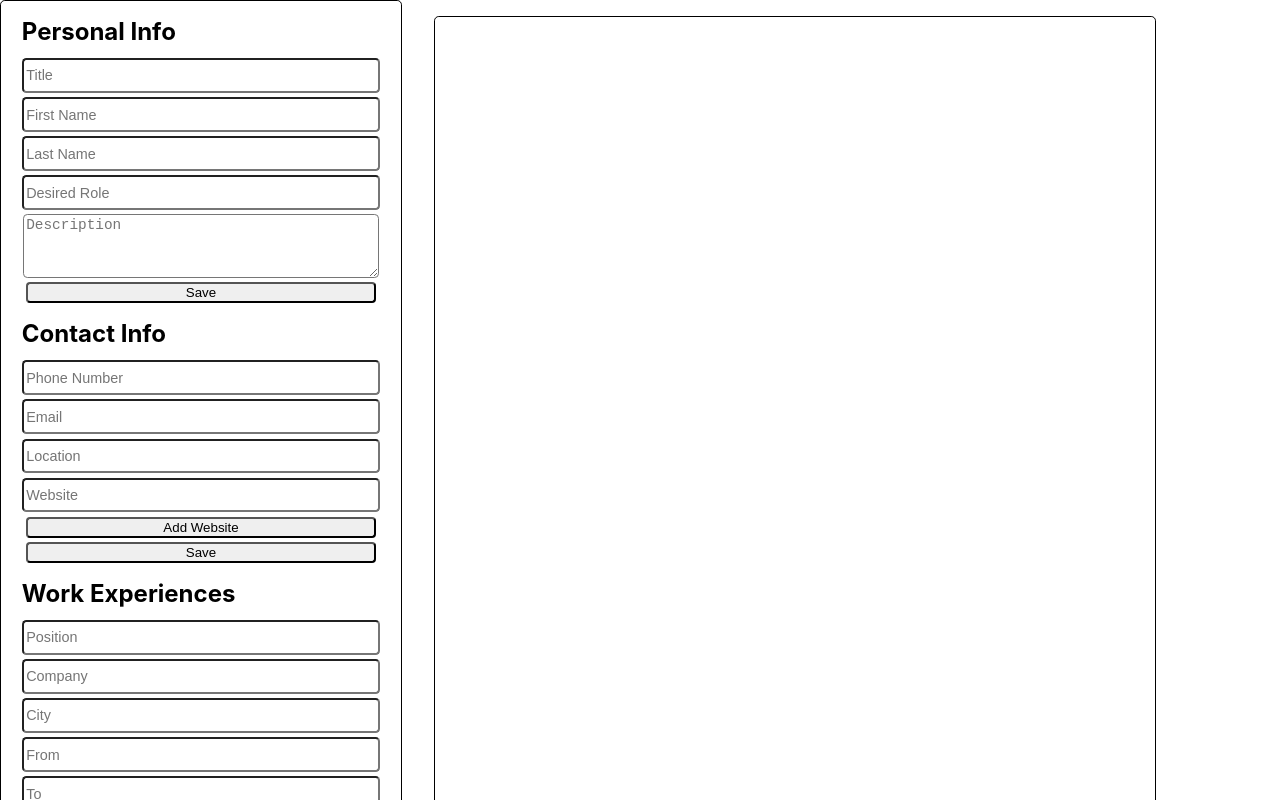
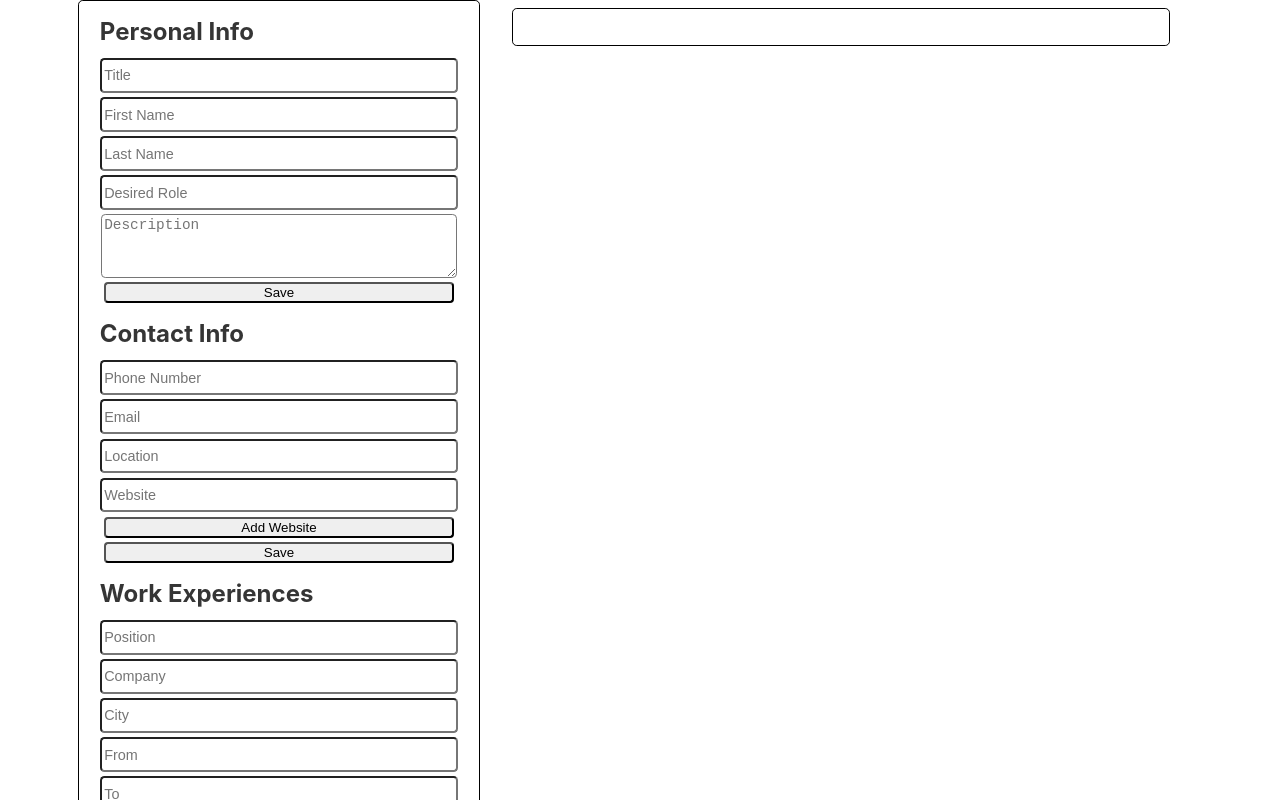
Before and after one commit to G-Cioni/cv-creator, a React (Create React App) app: page / in a window 1280 px wide. Shown: the top 800 px of the page. Built offline with nearby package versions, Linux system fonts and the light colour scheme.

Commit message:
many minor adjustments

```diff
--- a/src/styles/App.css
+++ b/src/styles/App.css
@@ -5,7 +5,7 @@
   --cv-left-width: calc(var(--cv-width) * 0.6);
   /*  Right side is calculated automatically when --cv-left-side is set */
   --cv-right-width: calc(var(--cv-width) - var(--cv-left-width));
-  --cv-width: 45em;
+  --cv-width: 41em;
   --secondary-bg-color-1: #353535;
   --secondary-bg-color-2: #60afff;
   --secondary-bg-color-3: #284b63;
@@ -17,9 +17,13 @@
    ===== */
 
 #App {
+  align-items: center;
+  color: var(--secondary-bg-color-1);
   display: grid;
   grid-gap: 2em;
   grid-template-columns: auto auto;
+  margin-left: auto;
+  margin-right: auto;
   width: max-content;
 }
 
@@ -28,8 +32,8 @@
    ======= */
 
 #Forms {
+  border-radius: var(--border-radius);
   border: 1px solid black;
-  border-radius: var(--border-radius);
   width: 25em;
 }
 
@@ -77,42 +81,44 @@ button {
   border-radius: var(--border-radius);
   border: 1px solid black;
   display: grid;
+  grid-gap: 0em 1em;
   grid-template-areas:
     'personalContact personalContact'
     'workEducation scl ';
   grid-template-columns: 3.7fr 2.3fr;
   grid-template-rows: auto 1fr;
-  grid-gap: 0em 1em;
-  height: var(--cv-height);
+  height: minmax(var(--cv-height) max-content);
+  margin-right: 2em;
   position: sticky;
-  top: 2vh;
+  top: 1vh;
   width: var(--cv-width);
 }
 
 .cvTitle {
-  margin-bottom: 0.5em;
   font-size: 1.5rem;
   font-weight: 500;
+  margin-bottom: 0.5em;
+  margin-top: 0em;
 }
 
 #personalContact {
+  display: flex;
   grid-area: personalContact;
-  display: flex;
   width: 100%;
 }
 
 #workEducation {
-  grid-area: workEducation;
   display: flex;
   flex-direction: column;
+  grid-area: workEducation;
   margin-left: 1em;
 }
 
 /* Stands for "skills-certificates-languages" */
 #scl {
-  grid-area: scl;
   display: flex;
   flex-direction: column;
+  grid-area: scl;
   margin-right: 1em;
   text-align: right;
 }
@@ -132,8 +138,14 @@ p {
   font-size: 0.8rem;
 }
 
+.desiredRole,
+.company,
+.school {
+  color: var(--secondary-bg-color-3);
+}
+
 .personalInfoCard {
-  margin: 0.5em auto 0em 0.5em;
+  margin: 1em auto 1em 1em;
   max-width: 60%;
 }
 
@@ -151,7 +163,7 @@ p {
 }
 .desiredRole {
   font-size: 1.3rem;
-  font-weight: bold;
+  font-weight: 500;
 }
 
 .contactCard {
@@ -160,7 +172,7 @@ p {
   border-radius: var(--border-radius);
   border-width: 0.15rem;
   height: max-content;
-  margin: 0.5em 0.5em 0.5em auto;
+  margin: 1em 1em 0.5em auto;
   max-width: var(--cv-right-width);
   width: max-content;
   word-wrap: break-word;
@@ -175,31 +187,32 @@ p {
 
 .workExperiencesCard,
 .educationCard {
+  border-color: var(--secondary-bg-color-2);
+  border-left-style: solid;
+  border-radius: var(--border-radius);
+  border-right-style: solid;
+  border-width: 0.15rem;
   display: grid;
   grid-template-areas:
     'primary primary from'
     'primary primary to'
     'secondary secondary city '
     'extraDetails extraDetails extraDetails';
-  border-left-style: solid;
-  border-right-style: solid;
-  border-width: 0.15rem;
-  border-color: var(--secondary-bg-color-2);
-  border-radius: var(--border-radius);
+  margin-bottom: 1.5em;
   padding: 0.5em;
 }
 
 .position,
 .degree {
-  grid-area: primary;
   font-size: 1.4rem;
   font-weight: 500;
+  grid-area: primary;
 }
 
 .company,
 .school {
+  font-size: 1.2rem;
   grid-area: secondary;
-  font-size: 1.2rem;
 }
 
 .workCity,
@@ -211,9 +224,9 @@ p {
 .from,
 .workCity,
 .educationCity {
+  color: var(--secondary-bg-color-2);
+  font-size: 0.8rem;
   text-align: right;
-  font-size: 0.8rem;
-  color: var(--secondary-bg-color-2);
 }
 
 .to {
@@ -234,8 +247,8 @@ p {
 .skill,
 .language {
   background-color: var(--secondary-bg-color-2);
+  border-radius: var(--border-radius);
+  display: inline-block;
   margin: 0.5em;
-  display: inline-block;
   padding: 0.2em 0.4em;
-  border-radius: var(--border-radius);
 }
```
